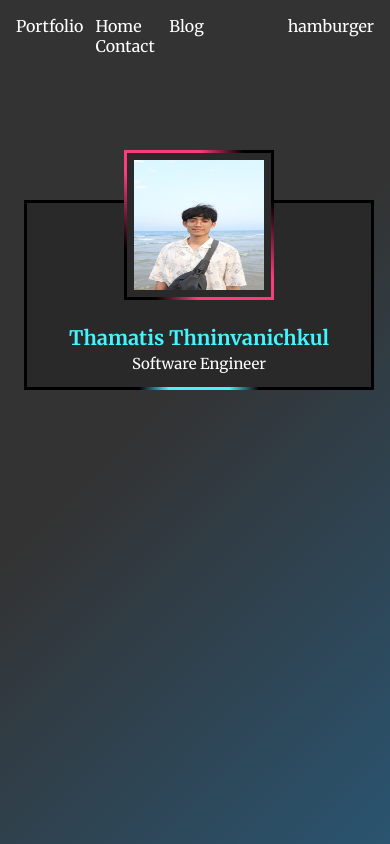
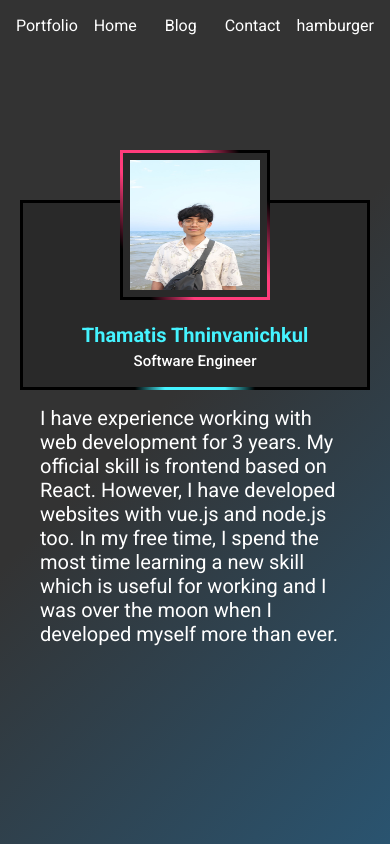
Before and after one commit to einzberne/portfolio-animation, a plain HTML site: page index.html in a window 390 px wide. Drawn offline with Linux system fonts and the light colour scheme.

Commit message:
implement responsive of profile section

```diff
--- a/index.css
+++ b/index.css
@@ -1,5 +1,5 @@
 @import url("https://fonts.googleapis.com/css2?family=Merriweather:ital,wght@0,300;0,400;0,700;0,900;1,300;1,400;1,700;1,900&display=swap");
-
+@import url('https://fonts.googleapis.com/css2?family=Roboto:ital,wght@0,100;0,300;0,400;0,500;0,700;0,900;1,100;1,300;1,400;1,500;1,700;1,900&display=swap');
 
 :root[data-theme="theme-light"] {
     --bg: linear-gradient(315deg, #4c4177 0%, #2a5470 74%);
@@ -25,7 +25,8 @@
     margin: 0;
     padding: 0;
     box-sizing: border-box;
-    font-family: "Merriweather", serif;
+    /* font-family: "Merriweather", serif; */
+    font-family: 'Roboto', sans-serif;
 }
 
 body {
@@ -51,8 +52,31 @@ body {
 }
 
 .container {
-    padding: 24px;
+    padding: 40px;
     padding-top: 200px;
+    max-width: 1200px;
+    margin: 0 auto;
+}
+
+.profile {
+    display: flex;
+    justify-content: space-around;
+    align-items: center;
+    gap: 1rem;
+}
+
+@media screen and (max-width: 768px) {
+    .profile {
+        flex-direction: column;
+    }
+}
+
+
+.profile .profileDetail {
+    max-width: 500px;
+    color: var(--on-primary);
+    font-size: 20px;
+    line-height: 24px;
 }
 
 /* card */
@@ -62,11 +86,16 @@ body {
     height: 190px;
     background: #fff;
     transition: 0.5s;
-    margin: 0 auto;
 }
 
 .card:hover {
-    height: 450px;
+    height: 400px;
+}
+
+@media screen and (max-width: 768px) {
+    .card:hover {
+        height: 450px;
+    }
 }
 
 .card .lines {
@@ -174,7 +203,13 @@ body {
     text-align: center;
     width: 100%;
     transition: 0.5s;
-    transform: translateY(145px);
+    transform: translateY(80px);
+}
+
+@media screen and (max-width: 768px) {
+    .card .content .details {
+        transform: translateY(140px);
+    }
 }
 
 .card:hover .content .details {
@@ -232,6 +267,12 @@ body {
     gap: 20px;
 }
 
+@media screen and (max-width: 768px) {
+    .card .content .details .actionBtn {
+        flex-direction: column;
+    }
+}
+
 .card .content .details .actionBtn button {
     padding: 10px 30px;
     border: none;
--- a/index.html
+++ b/index.html
@@ -29,6 +29,8 @@
 
         <!-- end timeline -->
 
+        <!-- profile -->
+        <div class="profile">
             <!-- profile card -->
             <div class="card">
                 <div class="lines"></div>
@@ -38,19 +40,25 @@
                 <div class="content">
                     <div class="details">
                         <h2>Thamatis Thninvanichkul<br><span>Software Engineer</span></h2>
-                    <div class="data">
-                        <h3>342<br><span>Posts</span></h3>
-                        <h3>120k<br><span>Followers</span></h3>
-                        <h3>285<br><span>Following</span></h3>
-                    </div>
+                        <br />
                         <div class="actionBtn">
-                        <button>Follow</button>
-                        <button>Message</button>
+                            <button>Resume</button>
+                            <button>Contact</button>
                         </div>
                     </div>
                 </div>
             </div>
             <!-- end profile card -->
+            <span class="profileDetail">
+                I have experience working with web development for 3 years.
+                My official skill is frontend based on React. However, I have
+                developed websites with vue.js and node.js too. In my free time, I
+                spend the most time learning a new skill which is useful for
+                working and I was over the moon when I developed myself more than
+                ever.
+            </span>
+        </div>
+        <!-- end profile -->
     </div>
     <!-- end main container -->
 </body>
```
Lines whose indentation alone changed are shown as unchanged.
